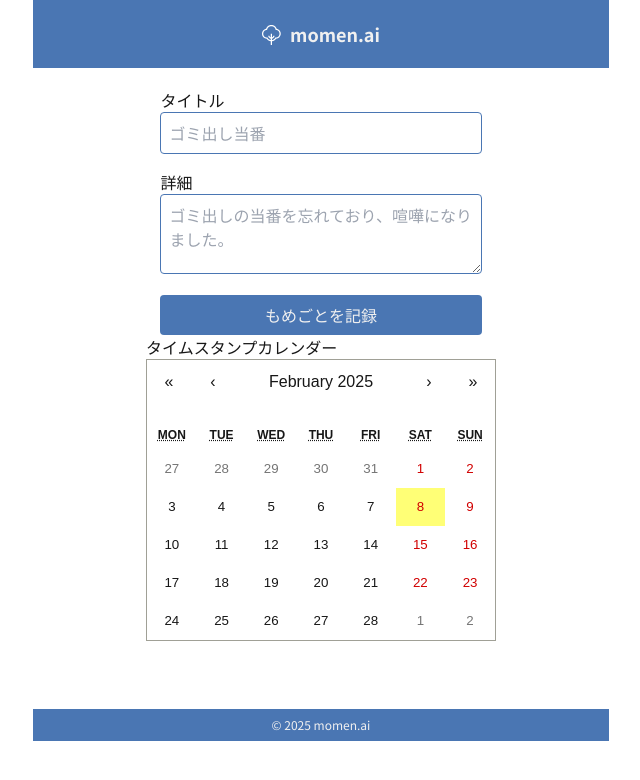
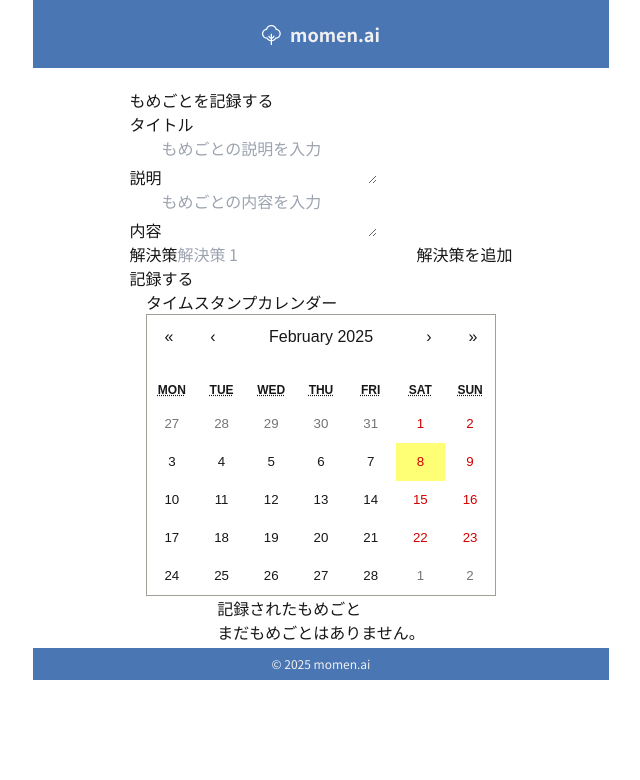
Before and after one commit to MapGeoSafari/momenai, a Next.js app: page / in a window 1280 px wide. Shown: the top 780 px of the page, without its empty margins (319-959 px from the left). Built offline with nearby package versions, Linux system fonts and the light colour scheme.

Commit message:
fix momeform and momelist

```diff
--- a/app/components/MomeForm.tsx
+++ b/app/components/MomeForm.tsx
@@ -1,42 +1,123 @@
 "use client";
-import React, { useState } from "react";
-import { Item } from "../types";
 
-function MomeForm(props: { onSubmit: (data: Item) => void }) {
-  const { onSubmit } = props;
-  const [title, setTitle] = useState("");
-  const [description, setDesription] = useState("");
+import { useState } from 'react';
+import { Item, TimestampedEvent } from '../types';
+
+interface MomeFormProps {
+  onSubmit: (data: Item) => void;
+}
+
+const MomeForm: React.FC<MomeFormProps> = ({ onSubmit }) => {
+  const [title, setTitle] = useState('');
+  const [description, setDescription] = useState('');
+  const [content, setContent] = useState('');
+  const [solutions, setSolutions] = useState<string[]>(['']);
+  const [error, setError] = useState<string | null>(null);
+
+  const handleSolutionChange = (index: number, value: string) => {
+    const newSolutions = [...solutions];
+    newSolutions[index] = value;
+    setSolutions(newSolutions);
+  };
+
+  const addSolutionField = () => {
+    setSolutions([...solutions, '']);
+  };
+
+  const handleSubmit = async (e: React.FormEvent) => {
+    e.preventDefault();
+
+    const newItem = {
+      title,
+      description,
+      content,
+      solutions: solutions.filter(sol => sol.trim() !== ''),
+    };
+
+    try {
+      const response = await fetch('/api/timestamp', {
+        method: 'POST',
+        headers: {
+          'Content-Type': 'application/json',
+        },
+        body: JSON.stringify(newItem),
+      });
+
+      if (response.ok) {
+        const data: { success: boolean; data: TimestampedEvent } = await response.json();
+        if (data.success) {
+          const item: Item = {
+            id: data.data.id,
+            title: data.data.title,
+            description: data.data.description || '',
+            date: new Date(data.data.timestamp).toLocaleDateString(),
+            solutions: data.data.solutions,
+            events: data.data.events || [],
+            timestamp: data.data.timestamp,
+          };
+          onSubmit(item);
+          setTitle('');
+          setDescription('');
+          setContent('');
+          setSolutions(['']);
+        }
+      } else {
+        const errorData = await response.json();
+        setError(errorData.error || 'タイムスタンプの追加に失敗しました。');
+      }
+    } catch (err) {
+      console.error(err);
+      setError('タイムスタンプの追加中にエラーが発生しました。');
+    }
+  };
+
   return (
-    <form
-      onSubmit={(e) => {
-        e.preventDefault();
-        onSubmit({ date: new Date().toLocaleDateString(), title, description });
-      }}
-      className="flex flex-col gap-4"
-    >
-      <label>
-        タイトル
+    <form onSubmit={handleSubmit} className="mome-form">
+      <h2>もめごとを記録する</h2>
+      {error && <p className="error">{error}</p>}
+      <div>
+        <label>タイトル</label>
         <input
+          type="text"
           value={title}
           onChange={(e) => setTitle(e.target.value)}
-          className="border p-2 w-full border-bg-main rounded"
-          placeholder="ゴミ出し当番"
+          required
         />
-      </label>
-      <label>
-        詳細
+      </div>
+      <div>
+        <label>説明</label>
         <textarea
           value={description}
-          onChange={(e) => setDesription(e.target.value)}
-          className="border p-2 w-full h-20 border-bg-main rounded"
-          placeholder="ゴミ出しの当番を忘れており、喧嘩になりました。"
+          onChange={(e) => setDescription(e.target.value)}
+          placeholder="もめごとの説明を入力"
         />
-      </label>
-      <button type="submit" className="bg-bg-main text-text-main p-2 rounded">
-        もめごとを記録
-      </button>
+      </div>
+      <div>
+        <label>内容</label>
+        <textarea
+          value={content}
+          onChange={(e) => setContent(e.target.value)}
+          placeholder="もめごとの内容を入力"
+        />
+      </div>
+      <div>
+        <label>解決策</label>
+        {solutions.map((solution, index) => (
+          <input
+            key={index}
+            type="text"
+            value={solution}
+            onChange={(e) => handleSolutionChange(index, e.target.value)}
+            placeholder={`解決策 ${index + 1}`}
+          />
+        ))}
+        <button type="button" onClick={addSolutionField}>
+          解決策を追加
+        </button>
+      </div>
+      <button type="submit">記録する</button>
     </form>
   );
-}
+};
 
 export default MomeForm;
--- a/app/components/MomeList.tsx
+++ b/app/components/MomeList.tsx
@@ -1,68 +1,80 @@
 "use client";
-import React, { ReactElement } from "react";
-import { Item } from "../types";
 
-function MemoItem(props: { item: Item }): ReactElement {
-  const { item } = props;
-  const { date, title, description, solutions, events } = item;
+import { useState } from 'react';
+import { Item, ProcessResponse } from '../types';
+
+interface MomeListProps {
+  items: Item[];
+}
+
+const MomeList: React.FC<MomeListProps> = ({ items }) => {
+  const [processSteps, setProcessSteps] = useState<{ [key: string]: string[] }>({});
+
+  const handleSolutionClick = async (itemId: string, solution: string) => {
+    try {
+      const response = await fetch('/api/process', {
+        method: 'POST',
+        headers: {
+          'Content-Type': 'application/json',
+        },
+        body: JSON.stringify({ solution }),
+      });
+
+      if (response.ok) {
+        const data: ProcessResponse = await response.json();
+        if (data.success) {
+          setProcessSteps(prev => ({
+            ...prev,
+            [itemId]: data.process,
+          }));
+        }
+      } else {
+        console.error('プロセスの取得に失敗しました。');
+      }
+    } catch (error) {
+      console.error('プロセスの取得中にエラーが発生しました。', error);
+    }
+  };
+
   return (
-    <div className="w-full p-4 mt-2">
-      <h2 className="font-bold p-2">{date}</h2>
-      <div className="p-5 border border-bg-sub rounded">
-        <h3 className="font-medium p-2">{title}</h3>
-        <p className="text-sm pl-2">{description}</p>
-      </div>
-      <div className="p-5 border border-bg-sub rounded mt-3">
-        <h3 className="font-medium p-2">こうするといいかも</h3>
-        <ul className="text-sm pl-2 pb-3">
-          {solutions &&
-            solutions.map((solution, index) => (
-              <li key={index} className="pt-1">
-                {index + 1}. {solution}
-              </li>
-            ))}
-        </ul>
-
-        <h3 className="font-medium p-2">こんなことがあるかも</h3>
-        <ul className="text-sm pl-2 pb-3">
-          {events &&
-            events.map((event, index) => (
-              <li key={index} className="pt-1">
-                <p>
-                  {index + 1}. {event.problem}
-                </p>
-              </li>
-            ))}
-        </ul>
-
-        <h3 className="font-medium p-2">さらにこうするといいかも</h3>
-        <ul className="text-sm pl-2 pb-3">
-          {events &&
-            events.map((event, index) => (
-              <li key={index}>
-                <ul>
-                  {event.soluions.map((solution, index) => (
-                    <li key={index} className="pt-1">
-                      {index + 1}. {solution}
-                    </li>
+    <div className="mome-list">
+      <h2>記録されたもめごと</h2>
+      {items.length === 0 ? (
+        <p>まだもめごとはありません。</p>
+      ) : (
+        items.map(item => (
+          <div key={item.id} className="mome-item">
+            <h3>{item.title}</h3>
+            <p>{item.description}</p>
+            <p><strong>日時:</strong> {item.date}</p>
+            <div>
+              <strong>解決策:</strong>
+              <ul>
+                {item.solutions.map((solution, idx) => (
+                  <li key={idx}>
+                    {solution}{' '}
+                    <button onClick={() => handleSolutionClick(item.id, solution)}>
+                      プロセスを見る
+                    </button>
+                  </li>
+                ))}
+              </ul>
+            </div>
+            {processSteps[item.id] && (
+              <div className="process-steps">
+                <h4>プロセスステップ</h4>
+                <ol>
+                  {processSteps[item.id].map((step, index) => (
+                    <li key={index}>{step}</li>
                   ))}
-                </ul>
-              </li>
-            ))}
-        </ul>
-      </div>
+                </ol>
+              </div>
+            )}
+          </div>
+        ))
+      )}
     </div>
   );
-}
+};
 
-function MomeList(props: { items: Item[] }): ReactElement {
-  const { items } = props;
-  return (
-    <div className="p-8 w-full">
-      {items.map((item, index) => (
-        <MemoItem key={index} item={item} />
-      ))}
-    </div>
-  );
-}
 export default MomeList;
```
